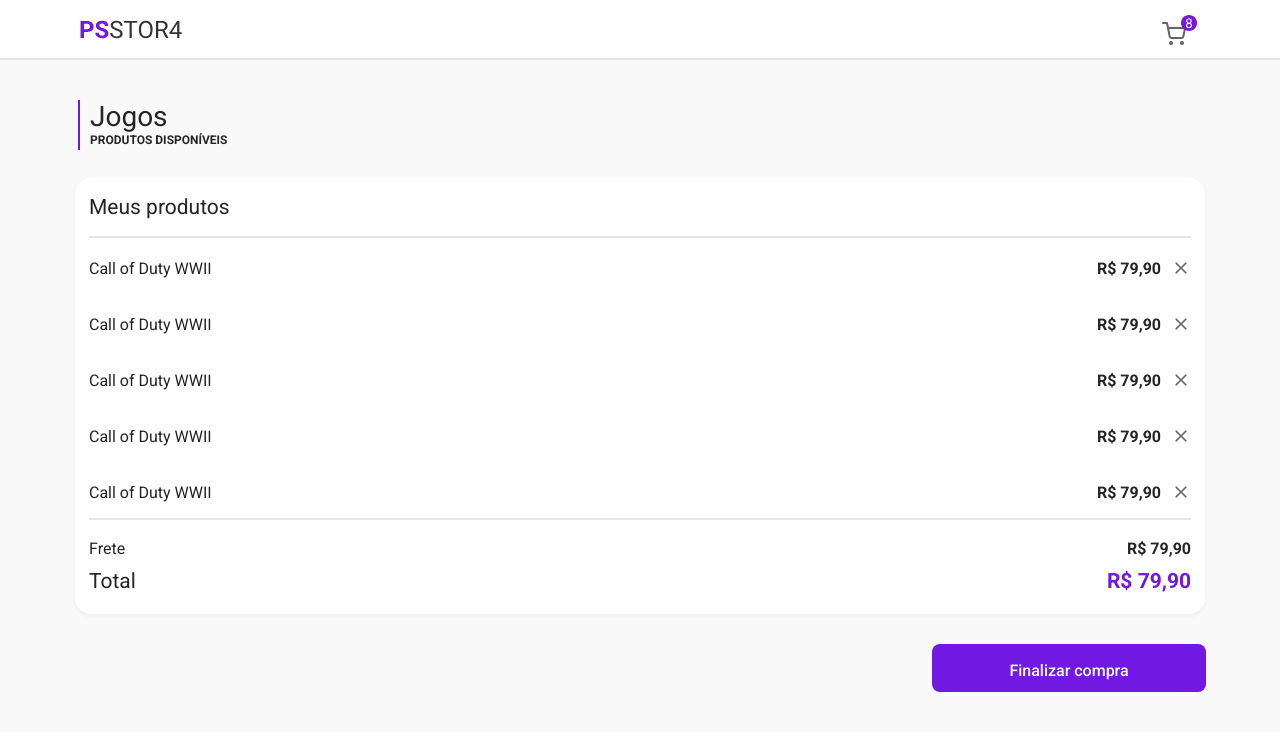
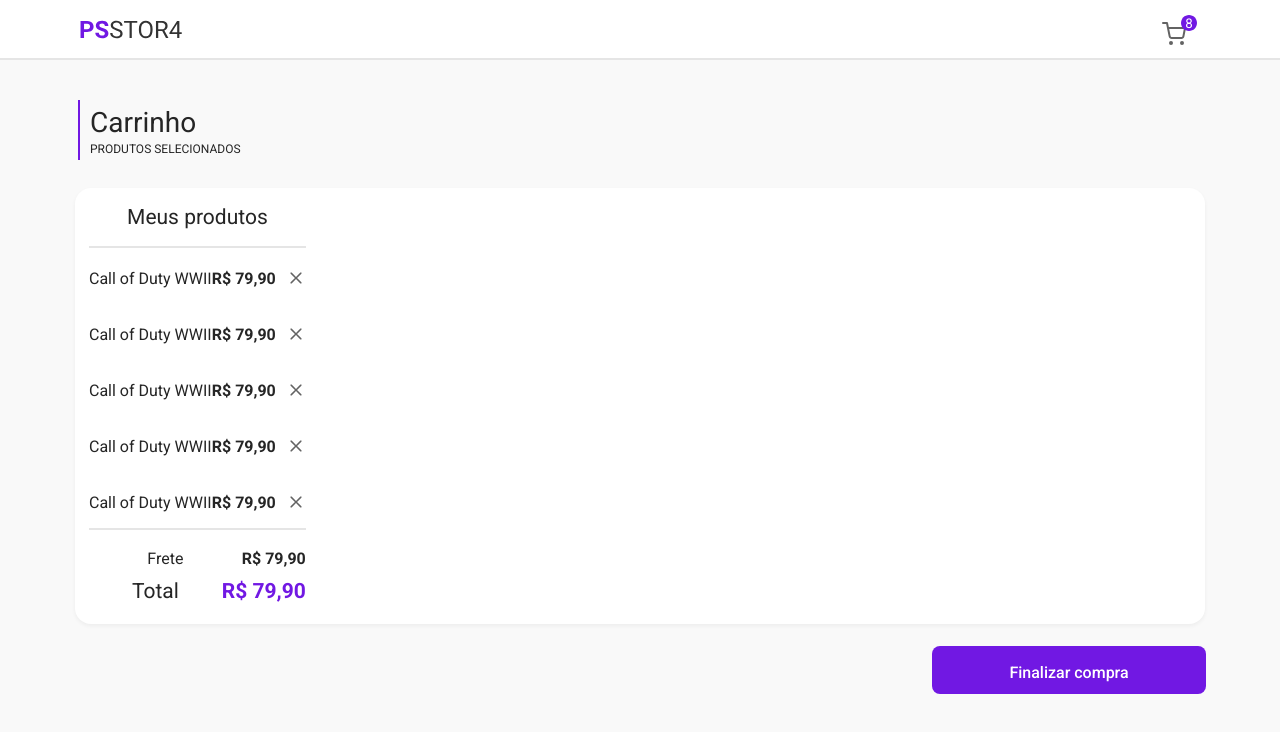
Before and after one commit to MarcusHolanda1/GamesStoreChallenge, a React (Create React App) app: page /cart in a window 1280 px wide. Shown: the top 732 px of the page. Built offline with nearby package versions, Linux system fonts and the light colour scheme.

Commit message:
feat: adicionando modal de compra

```diff
--- a/src/design/components/Button/PrimaryButton/styles.js
+++ b/src/design/components/Button/PrimaryButton/styles.js
@@ -4,6 +4,9 @@
 export const ButtonStyle = styled.button`
   width: 274px;
   height: 48px;
+  margin-top: 10px;
+  margin-bottom: 20px;
+
 
   background-color: ${Theme.colors.primary};
   border-radius: 8px;
--- a/src/design/components/Card/index.jsx
+++ b/src/design/components/Card/index.jsx
@@ -1,11 +1,10 @@
-import {DivCard} from './styles'
+import { DivCard, CardButton } from "./styles";
 
-
-const Card = (props) =>{
-    return (
-        <DivCard>
-            {props.children}
-        </DivCard>
-    )
-}
-export default Card
+const Card = (props) => {
+  return (
+    <DivCard>
+      <CardButton>{props.children}</CardButton>
+    </DivCard>
+  );
+};
+export default Card;
--- a/src/design/components/Card/styles.js
+++ b/src/design/components/Card/styles.js
@@ -5,12 +5,25 @@
 export const DivCard = styled.div`
 
   padding: 14px 14px 10px 14px;
-  margin: 0px 11px 30px 11px;
+  margin: 0px 11px 12px 11px;
 
   background: ${Theme.colors.white};
   box-shadow: 0px 2px 4px rgba(0, 0, 0, 0.05);
   border-radius: 16px;
+
+  /* &:hover{
+    background-color: #ECE9F0;
+    transform: scale(1.1);
+  } */
 `;
+
+export const CardButton = styled.button`
+  background-color: transparent;
+  border: none;
+  cursor: pointer;
+
+
+`
 
 export const ImageCard = styled.img`
   width: 160px;
@@ -18,23 +31,3 @@
 
   padding-bottom:  ${Theme.spacing.n2};
 `
-
-export const H5 = styled.h5`
-  color: ${Theme.colors.textSecondary};
-  font-family: ${Theme.font.h5Transparent.fontFamily};
-  font-style: ${Theme.font.h5Transparent.fontStyle};
-  font-weight: ${Theme.font.h5Transparent.fontWeight};
-  font-size: ${Theme.font.h5Transparent.fontSize};
-  line-height: ${Theme.font.h5Transparent.lineHeight};
-
-  padding-top: ${Theme.spacing.n1};
-  padding-bottom: 8px;
-`
-
-export const P = styled.p`
-  font-family: ${Theme.font.p.fontFamily};
-  font-style: ${Theme.font.p.fontStyle};
-  font-weight: ${Theme.font.p.fontWeight};
-  font-size: ${Theme.font.p.fontSize};
-  line-height: ${Theme.font.p.lineHeight};
-`
--- /dev/null
+++ b/src/design/components/ModalBuy/styles.js
@@ -0,0 +1,40 @@
+import styled from "styled-components";
+
+import Theme from "../../theme";
+
+import { IoMdStar } from "react-icons/io";
+
+export const ContainerModal = styled.section`
+    position: absolute;
+    display: flex;
+    align-items: center;
+    justify-content: center;
+    min-width: 100%;
+    min-height: 100%;
+    background: rgba(0, 0, 0, 0.48);;
+
+
+
+`
+export const Image = styled.img` ///Enquanto src não estava vindo do component
+
+  width: 160px;
+  height: 267px;
+
+  padding-bottom:  ${Theme.spacing.n2};
+  margin-top:  ${Theme.spacing.n4};
+`
+
+export const Star = styled(IoMdStar)`
+
+    color: ${Theme.colors.primary};
+    font-size: 26px;
+
+    margin-top:  ${Theme.spacing.n1};
+`;
+
+export const AlignButtonClose = styled.div`
+  position: relative;
+  left: 120px;
+
+`
--- a/src/design/components/Text/index.jsx
+++ b/src/design/components/Text/index.jsx
@@ -1,6 +1,6 @@
 import React from "react";
 
-import { H1, H2, H3, H4, H4Buy, H5, H5Transparent, P, SMALL, ButtonText } from "./styles";
+import { H1, H2, H3, H4, H4Buy, H3BuyMODAL, H5, H5Transparent, P, SMALL, ButtonText } from "./styles";
 
 
 export function Text({type, ...rest}) {
@@ -15,6 +15,8 @@
       return <H4>{rest.children}</H4>;
     case "h4buy":
       return <H4Buy>{rest.children}</H4Buy>;
+    case "h3BuyModal":
+      return <H3BuyMODAL>{rest.children}</H3BuyMODAL>;
     case "strong":
       return <H5>{rest.children}</H5>;
     case "h5Transparent":
--- a/src/design/components/Text/styles.js
+++ b/src/design/components/Text/styles.js
@@ -45,6 +45,15 @@
   font-weight: ${Theme.font.h4Buy.fontWeight};
   font-size: ${Theme.font.h4Buy.fontSize};
   line-height: ${Theme.font.h4Buy.lineHeight};
+`;
+
+export const H3BuyMODAL = styled.h3`
+  color: ${Theme.colors.primary};
+  font-family: ${Theme.font.h3BuyModal.fontFamily};
+  font-style: ${Theme.font.h3BuyModal.fontStyle};
+  font-weight: ${Theme.font.h3BuyModal.fontWeight};
+  font-size: ${Theme.font.h3BuyModal.fontSize};
+  line-height: ${Theme.font.h3BuyModal.lineHeight};
 `;
 
 export const H5 = styled.h5`
--- a/src/design/components/Title/index.jsx
+++ b/src/design/components/Title/index.jsx
@@ -1,13 +1,12 @@
-import {DivTitle} from './styles'
+import { DivTitle } from "./styles";
 
-import { H3, H5 } from './styles'
+import { Text } from "../../components/Text";
 
 const Title = (props) => {
-    return (
-        <DivTitle>
-            <H3>Jogos</H3>
-            <H5>PRODUTOS DISPONÍVEIS</H5>
-        </DivTitle>
-    )
-}
-export default Title
+  return (
+    <DivTitle>
+      <Text>{props.children}</Text>
+    </DivTitle>
+  );
+};
+export default Title;
--- a/src/design/components/Title/styles.js
+++ b/src/design/components/Title/styles.js
@@ -4,28 +4,9 @@
 
 export const DivTitle = styled.div`
   width: 190px;
-  height: 50px;
+  height: 60px;
 
   border-left: 2px solid ${Theme.colors.primary};
   padding-left: 10px;
   margin-left: 78px;
 `;
-
-export const H3 = styled.h3`
-
-  color: ${Theme.colors.text};
-  font-family: ${Theme.font.h3.fontFamily};
-  font-style: ${Theme.font.h3.fontStyle};
-  font-weight: ${Theme.font.h3.fontWeight};
-  font-size: ${Theme.font.h3.fontSize};
-  line-height: ${Theme.font.h3.lineHeight};
-`;
-
-export const H5 = styled.h5`
-  color: ${Theme.colors.text};
-  font-family: ${Theme.font.h5.fontFamily};
-  font-style: ${Theme.font.h5.fontStyle};
-  font-weight: ${Theme.font.h5.fontWeight};
-  font-size: ${Theme.font.h5.fontSize};
-  line-height: ${Theme.font.h5.lineHeight};
-`
--- a/src/design/theme/index.js
+++ b/src/design/theme/index.js
@@ -53,6 +53,13 @@
       fontSize: "21px",
       lineHeight: "25px",
     },
+    h3BuyModal: {
+      fontFamily: "Roboto",
+      fontStyle: "normal",
+      fontWeight: "900",
+      fontSize: "28px",
+      lineHeight: "25px",
+    },
     h5: {
       fontFamily: "Roboto",
       fontStyle: "normal",
--- a/src/pages/Cart/index.jsx
+++ b/src/pages/Cart/index.jsx
@@ -22,61 +22,74 @@
           <span>8</span>
         </ButtonCart>
       </Header>
-      <Title></Title>
+      <Title>
+        <Text type="text">
+          <Text type="h3">Carrinho</Text>
+          <Text type="small">PRODUTOS SELECIONADOS</Text>
+        </Text>
+      </Title>
       <Container>
         <Card>
           <MyProducts>
             <Text type="text">
               <Text type="h4">Meus produtos</Text>
             </Text>
-
           </MyProducts>
 
           <GamesBuy>
             <Text type="text">
-              <Text type="h5"><span class="close"><CloseButton></CloseButton></span>
+              <Text type="h5">
+                <span class="close">
+                  <CloseButton></CloseButton>
+                </span>
                 Call of Duty WWII<span>R$ 79,90</span>
-
               </Text>
             </Text>
           </GamesBuy>
 
           <GamesBuy>
             <Text type="text">
-              <Text type="h5"><span class="close"><CloseButton></CloseButton></span>
+              <Text type="h5">
+                <span class="close">
+                  <CloseButton></CloseButton>
+                </span>
                 Call of Duty WWII<span>R$ 79,90</span>
-
               </Text>
             </Text>
           </GamesBuy>
 
           <GamesBuy>
             <Text type="text">
-              <Text type="h5"><span class="close"><CloseButton></CloseButton></span>
+              <Text type="h5">
+                <span class="close">
+                  <CloseButton></CloseButton>
+                </span>
                 Call of Duty WWII<span>R$ 79,90</span>
-
               </Text>
             </Text>
           </GamesBuy>
 
           <GamesBuy>
             <Text type="text">
-              <Text type="h5"><span class="close"><CloseButton></CloseButton></span>
+              <Text type="h5">
+                <span class="close">
+                  <CloseButton></CloseButton>
+                </span>
                 Call of Duty WWII<span>R$ 79,90</span>
-
               </Text>
             </Text>
           </GamesBuy>
 
           <GamesBuy>
             <Text type="text">
-              <Text type="h5"><span class="close"><CloseButton></CloseButton></span>
+              <Text type="h5">
+                <span class="close">
+                  <CloseButton></CloseButton>
+                </span>
                 Call of Duty WWII<span>R$ 79,90</span>
-
               </Text>
             </Text>
           </GamesBuy>
-
 
           <TotalBuy>
             <Text type="text">
```
Also changed, not shown: src/design/components/ModalBuy/index.jsx (added, +49 -0 lines), src/pages/home/index.jsx (+54 -6 lines).
